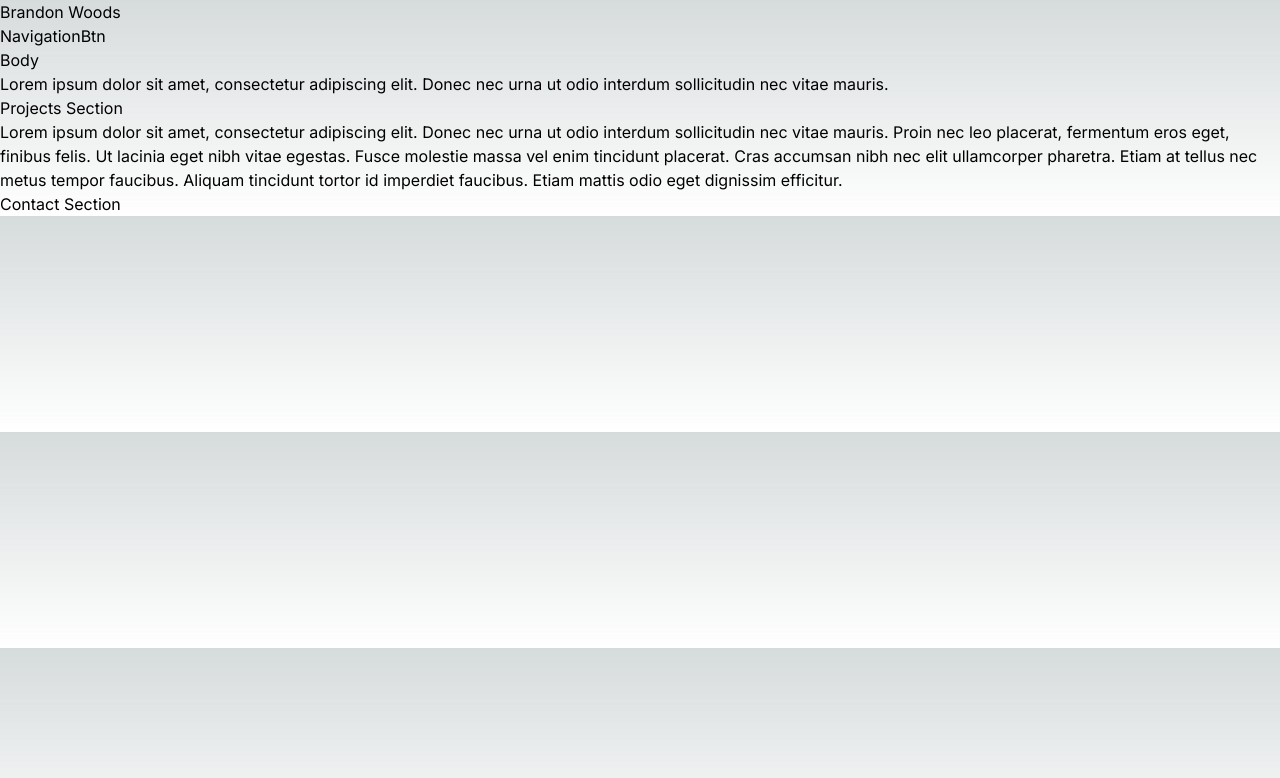
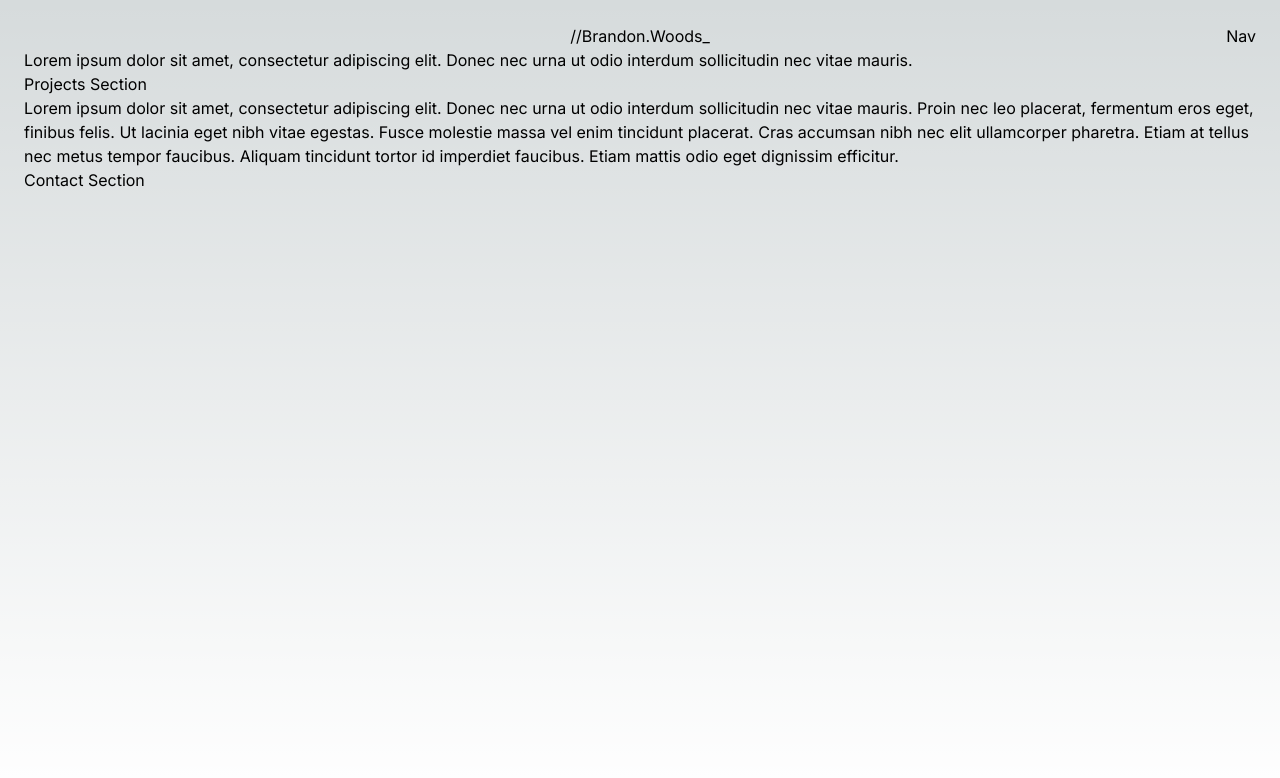
Before and after one commit to brawoods/Portfolio, a Next.js app: page / in a window 1280 px wide. Shown: the top 778 px of the page. Built offline with nearby package versions, Linux system fonts and the light colour scheme.

Commit message:
try grid layout for header;

```diff
--- /dev/null
+++ b/src/app/lib/util.ts
@@ -0,0 +1,6 @@
+export const onToggle = function (
+  state: boolean,
+  set: React.Dispatch<React.SetStateAction<boolean>>
+) {
+  set(!state);
+};
--- a/src/app/page.tsx
+++ b/src/app/page.tsx
@@ -3,40 +3,37 @@
 import React, { useState } from "react";
 import { About, Contact, Overview, Projects } from "./ui/sections";
 import NavigationMenu from "./ui/navigation-menu";
+import { onToggle } from "./lib/util";
 
 export default function Home() {
   const [navToggle, setNavToggle] = useState<boolean>(false);
 
-  const onToggle = function (
-    state: boolean,
-    set: React.Dispatch<React.SetStateAction<boolean>>
-  ) {
-    set(!state);
-  };
-
   return (
-    <main>
+    <main className="flex min-h-screen flex-col p-6">
+      {/* header container */}
+      <div id="header-container" className="grid grid-cols-3 ">
+        <div className="col-start-2 flex justify-center">
+          <p>//Brandon.Woods_</p>
+        </div>
+        <div className="col-start-3 flex justify-end">
+          <button onClick={() => onToggle(navToggle, setNavToggle)}>Nav</button>
+        </div>
+        <div className=" col-start-1 col-span-3  md:col-start-3 flex justify-end">
+          {navToggle && <NavigationMenu />}
+        </div>
+      </div>
+      {/* body */}
       <div>
-        <div>
-          <p>Brandon Woods</p>
-        </div>
-        <button onClick={() => onToggle(navToggle, setNavToggle)}>
-          NavigationBtn
-        </button>
-        <div>{navToggle && <NavigationMenu />}</div>
-      </div>
-      <div>
-        Body
-        <div id="overview">
+        <div id="overview-container">
           <Overview />
         </div>
-        <div>
+        <div id="project-container">
           <Projects />
         </div>
-        <div>
+        <div id="about-container">
           <About />
         </div>
-        <div>
+        <div id="contact-container">
           <Contact />
         </div>
       </div>
```
Also changed, not shown: tailwind.config.ts (+9 -9 lines).
